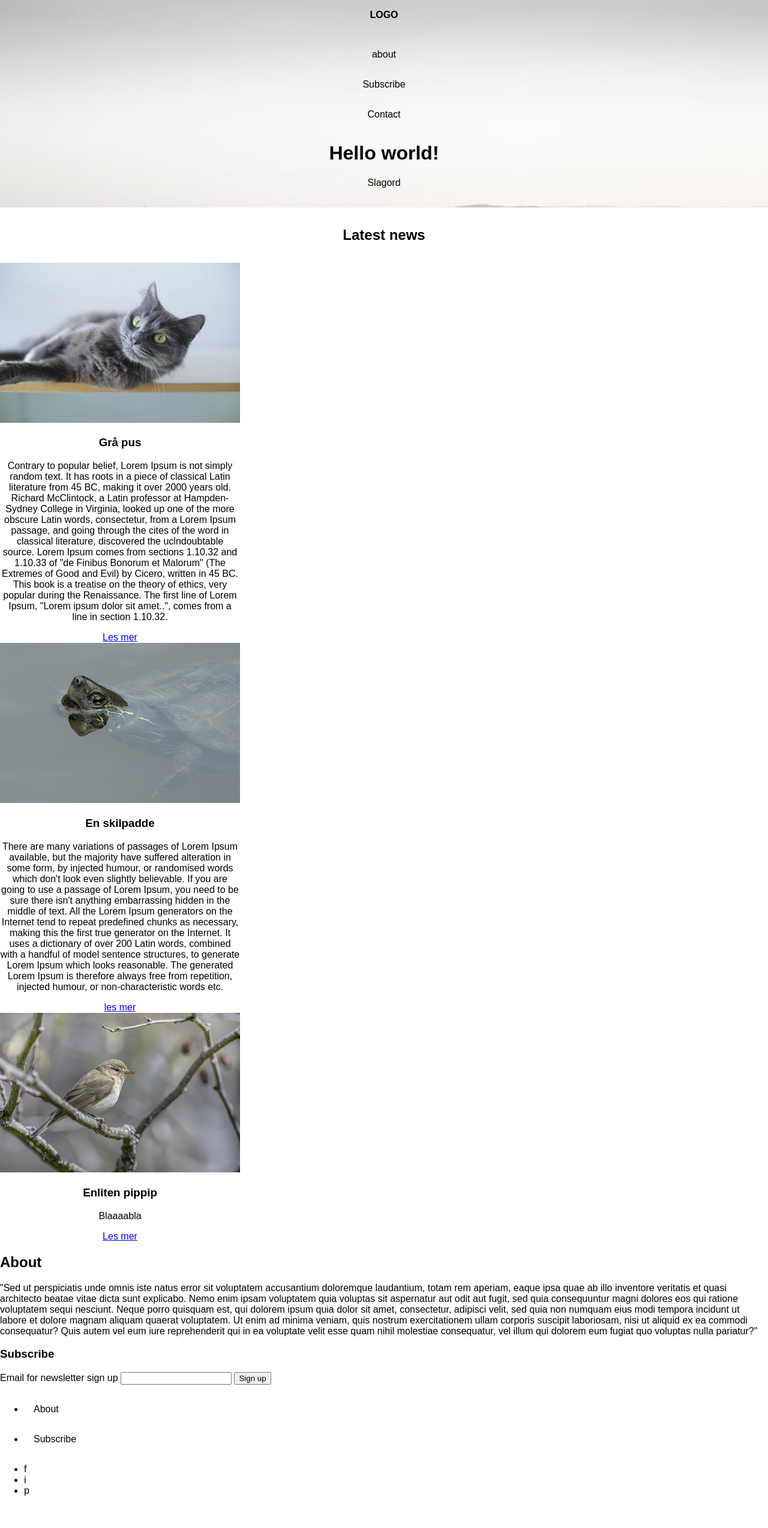
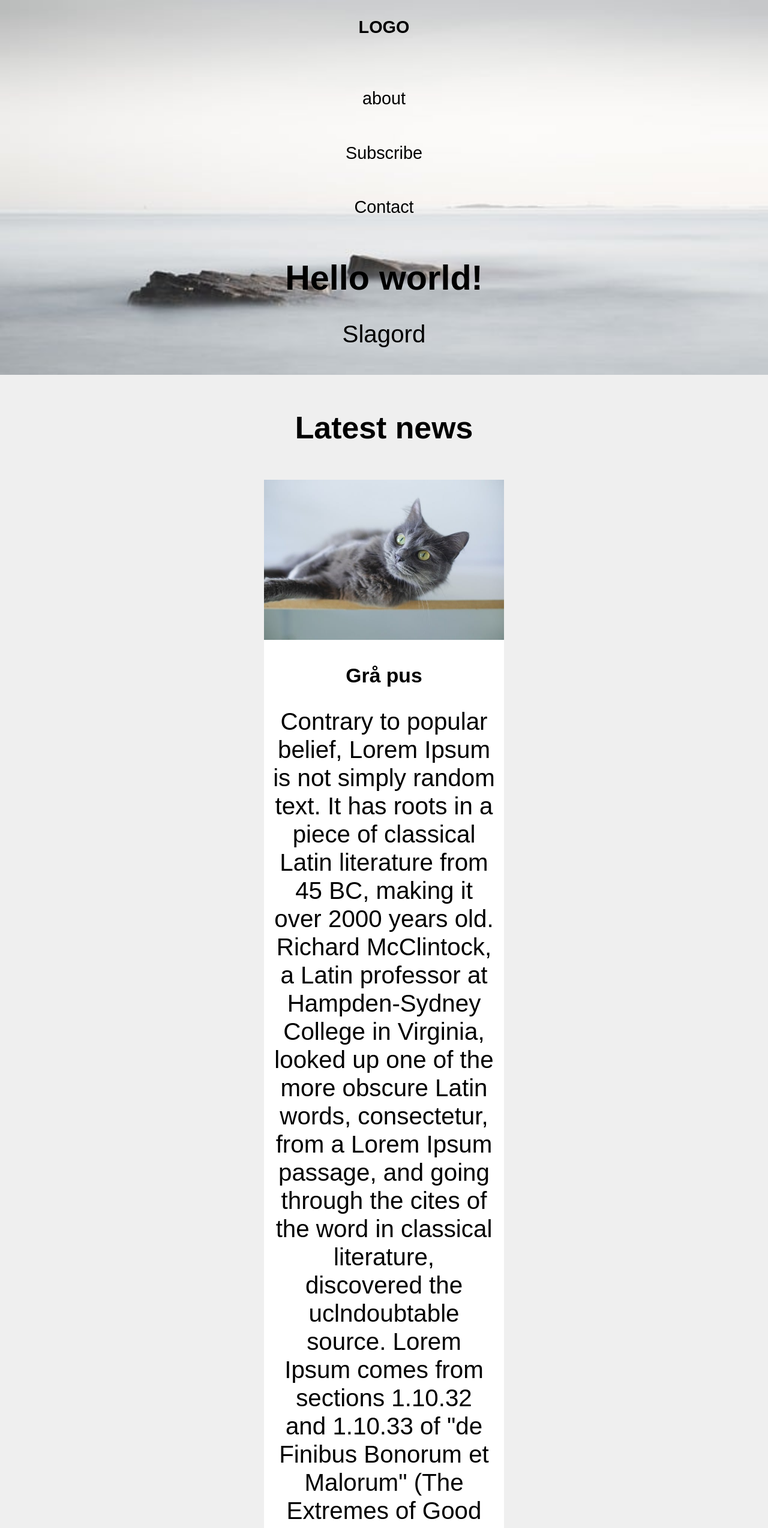
Before and after one commit to Robertjohiof/html-og-css, a plain HTML site: page HTML-OG-CSS/index.html in a window 1280 px wide. Shown: the top 2548 px of the page at 60% size. Before the commit the page ends 2511 px from the top, so only its background shows below. Drawn offline with Linux system fonts and the light colour scheme.

Commit message:
commit html, index

```diff
--- a/HTML-OG-CSS/index.html
+++ b/HTML-OG-CSS/index.html
@@ -14,9 +14,10 @@
                     <a href="index.html">Logo</a>
                 </span>
                 <ul>
-                    <li><a href="about.html">about</a></li>
-                    <li><a href="#">Subscribe</a></li>
-                    <li><a href="#">Contact</a></li>
+                    <!--linker til id som heter about-section-->
+                    <li><a href="#about-section">about</a></li>
+                    <li><a href="#subscribe.html">Subscribe</a></li>
+                    <li><a href="#https://google.com">Contact</a></li>
                 </ul>
             </nav>
             <h1>Hello world!</h1>
@@ -58,7 +59,7 @@
 
             </section>
         </main>
-        <section>
+        <section id="about-section">
             <div id="pynt">
 
             </div>
@@ -66,7 +67,7 @@
             <p>"Sed ut perspiciatis unde omnis iste natus error sit voluptatem accusantium doloremque laudantium, totam rem aperiam, eaque ipsa quae ab illo inventore veritatis et quasi architecto beatae vitae dicta sunt explicabo. Nemo enim ipsam voluptatem quia voluptas sit aspernatur aut odit aut fugit, sed quia consequuntur magni dolores eos qui ratione voluptatem sequi nesciunt. Neque porro quisquam est, qui dolorem ipsum quia dolor sit amet, consectetur, adipisci velit, sed quia non numquam eius modi tempora incidunt ut labore et dolore magnam aliquam quaerat voluptatem. Ut enim ad minima veniam, quis nostrum exercitationem ullam corporis suscipit laboriosam, nisi ut aliquid ex ea commodi consequatur? Quis autem vel eum iure reprehenderit qui in ea voluptate velit esse quam nihil molestiae consequatur, vel illum qui dolorem eum fugiat quo voluptas nulla pariatur?"</p>
 
         </section>
-        <section>
+        <section id="Subscribe">
             <h3>Subscribe</h3>
             <form>
                 <label for="email-signup">Email for newsletter sign up</label>
--- a/HTML-OG-CSS/style.css
+++ b/HTML-OG-CSS/style.css
@@ -1,6 +1,14 @@
+*{
+    box-sizing: border-box;
+}
+html{
+    font-size: calc(1em + 1vw);
+}
+
 body{
     font-family: Arial, Helvetica, sans-serif;
     margin: 0;
+    background-color:#efefef;
 
 }
 
@@ -43,8 +51,65 @@ article{
     max-width: 400px;
     min-width: 250px;
     width: 100%;
+    margin: 1rem auto;
+    background-color:#fff;
 }
 
 main section article img{
     width: 100%;
 }
+
+h1{
+    font-size: 2rem;
+}
+
+h2{
+    font-size: 1.8rem;
+}
+
+h3{
+    font-size: 1.6;
+}
+
+p{
+    font-size: 1.4rem;
+    margin: 15px;
+}
+
+/* bruke . når vi skriver til klasser*/
+.read-more-btn{
+
+    background-color: #242424;
+    color: #fff;
+    display: inline-block;
+    padding: 1rem;
+    text-decoration: none;
+    margin: 0.5rem;
+}
+
+#about-section{
+    text-align: center;
+    padding: 2rem 0;
+}
+
+#about-section p{
+    text-align: justify;
+}
+
+#pynt{
+    background-image: url("img/shellfish-8080937_1280.jpg");
+    height: 300px;
+    padding: 2rem;
+    background-size: cover;
+}
+
+#subscribe{
+    background-color: #fff;
+    padding: 1rem;
+    text-align: center;
+}
+
+#subscribe form label, #subscribe form input{
+    display: block;
+    margin: 0 auto;
+}
```
